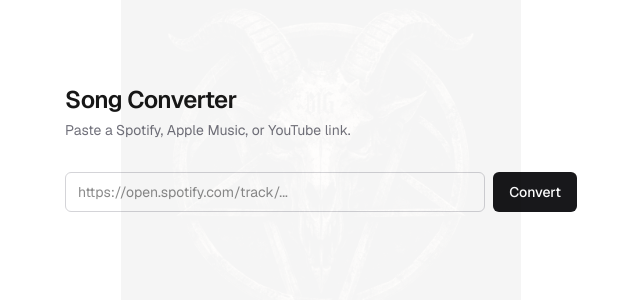
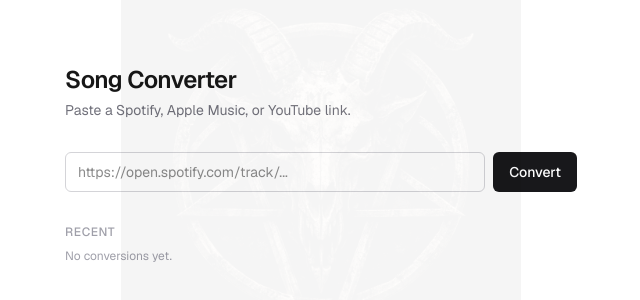
Before and after one commit to mattdrgonzales/song-converter, a Next.js app: page / in a window 1280 px wide. Shown: the part 236-536 px from the top of the page, without its empty margins (319-959 px from the left). Built offline with nearby package versions, Linux system fonts and the light colour scheme.

Commit message:
refactor: compact table layout for recent songs with loading skeleton
Numbered rows, columns for song/artist/links, skeleton placeholder
while loading to eliminate visual lag.

```diff
--- a/src/app/page.tsx
+++ b/src/app/page.tsx
@@ -55,13 +55,13 @@
   const [error, setError] = useState("");
   const [loading, setLoading] = useState(false);
   const [copied, setCopied] = useState<string | null>(null);
-  const [recent, setRecent] = useState<RecentSong[]>([]);
+  const [recent, setRecent] = useState<RecentSong[] | null>(null);
 
   useEffect(() => {
     fetch("/api/recent")
       .then((r) => r.json())
       .then((d) => setRecent(d.songs ?? []))
-      .catch(() => {});
+      .catch(() => setRecent([]));
   }, []);
 
   async function handleSubmit(e: FormEvent) {
@@ -190,24 +190,43 @@
           </div>
         )}
 
-        {recent.length > 0 && (
         <div>
-            <h2 className="text-xs font-medium uppercase tracking-wider text-zinc-400 dark:text-zinc-500 mb-3">
+          <h2 className="text-xs font-medium uppercase tracking-wider text-zinc-400 dark:text-zinc-500 mb-2">
             Recent
           </h2>
-            <div className="space-y-2">
+          {recent === null ? (
+            <div className="space-y-1.5">
+              {[...Array(3)].map((_, i) => (
+                <div key={i} className="h-7 rounded bg-zinc-100 dark:bg-zinc-800/50 animate-pulse" />
+              ))}
+            </div>
+          ) : recent.length === 0 ? (
+            <p className="text-xs text-zinc-400 dark:text-zinc-600">No conversions yet.</p>
+          ) : (
+            <table className="w-full text-xs">
+              <thead>
+                <tr className="text-left text-zinc-400 dark:text-zinc-500 border-b border-zinc-200 dark:border-zinc-800">
+                  <th className="pb-1.5 pr-2 font-medium w-6">#</th>
+                  <th className="pb-1.5 pr-2 font-medium">Song</th>
+                  <th className="pb-1.5 pr-2 font-medium">Artist</th>
+                  <th className="pb-1.5 font-medium text-right w-20">Links</th>
+                </tr>
+              </thead>
+              <tbody>
                 {recent.map((s, i) => (
-                <div
+                  <tr
                     key={`${s.song_title}-${i}`}
-                  className="flex items-center gap-3 p-3 rounded-md border border-zinc-200 dark:border-zinc-800"
+                    className="border-b border-zinc-100 dark:border-zinc-800/50 last:border-0"
                   >
-                  <div className="flex-1 min-w-0">
-                    <p className="text-sm font-medium truncate">{s.song_title}</p>
-                    <p className="text-xs text-zinc-500 dark:text-zinc-400 truncate">
+                    <td className="py-1.5 pr-2 text-zinc-400 dark:text-zinc-600 tabular-nums">
+                      {i + 1}
+                    </td>
+                    <td className="py-1.5 pr-2 truncate max-w-[140px]">{s.song_title}</td>
+                    <td className="py-1.5 pr-2 truncate max-w-[120px] text-zinc-500 dark:text-zinc-400">
                       {s.artist}
-                    </p>
-                  </div>
-                  <div className="flex items-center gap-2 shrink-0">
+                    </td>
+                    <td className="py-1.5">
+                      <div className="flex items-center justify-end gap-1.5">
                         {s.spotify_link && (
                           <a href={s.spotify_link} target="_blank" rel="noopener noreferrer" title="Spotify">
                             <PlatformIcon platform="Spotify" />
@@ -224,11 +243,13 @@
                           </a>
                         )}
                       </div>
+                    </td>
+                  </tr>
+                ))}
+              </tbody>
+            </table>
+          )}
         </div>
-              ))}
-            </div>
-          </div>
-        )}
       </div>
     </main>
   );
```
Lines whose indentation alone changed are shown as unchanged.
